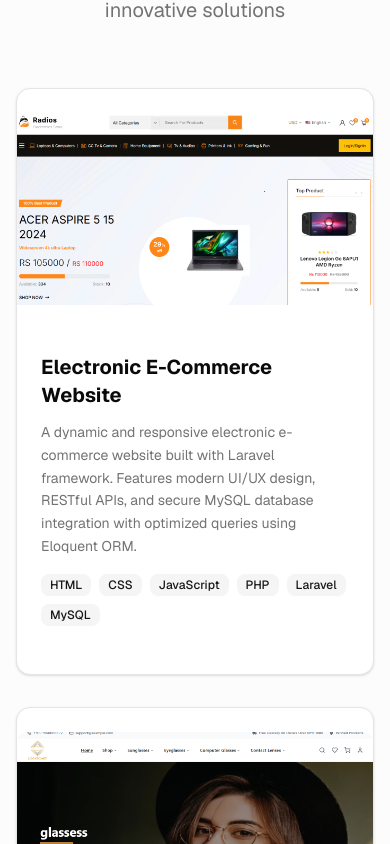
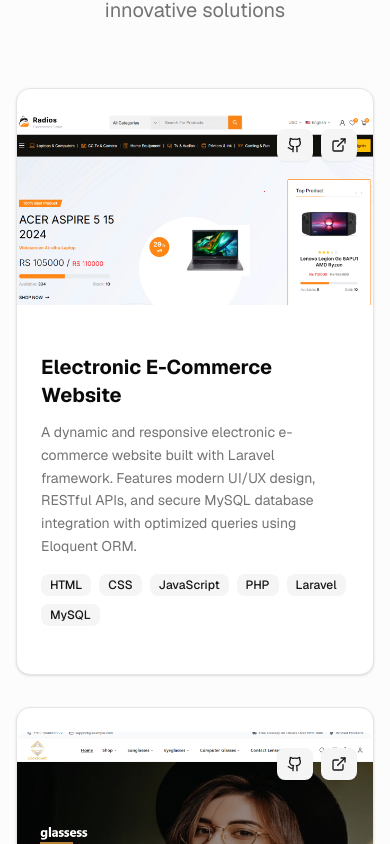
Before and after one commit to Soyamstha/portfolio, a Next.js app: page / in a window 390 px wide. Shown: the part 1040-1884 px from the top of the page. Built offline with nearby package versions, Linux system fonts and the light colour scheme.

Commit message:
made few change in project

```diff
--- a/components/projects-section.tsx
+++ b/components/projects-section.tsx
@@ -115,7 +115,7 @@ export function ProjectsSection() {
                     className="w-full h-48 object-cover group-hover:scale-105 transition-transform duration-300"
                   />
                   <div className="absolute inset-0 bg-gradient-to-t from-black/50 to-transparent opacity-0 group-hover:opacity-100 transition-opacity duration-300" />
-                  <div className="absolute top-4 right-4 flex space-x-2 opacity-0 group-hover:opacity-100 transition-opacity duration-300">
+                  <div className="absolute top-4 right-4 flex space-x-2 opacity-100 md:opacity-0 group-hover:opacity-100 transition-opacity duration-300">
                     <Button size="sm" variant="secondary" asChild>
                       <a href={project.github} target="_blank" rel="noopener noreferrer">
                         <Github className="h-4 w-4" />
```
